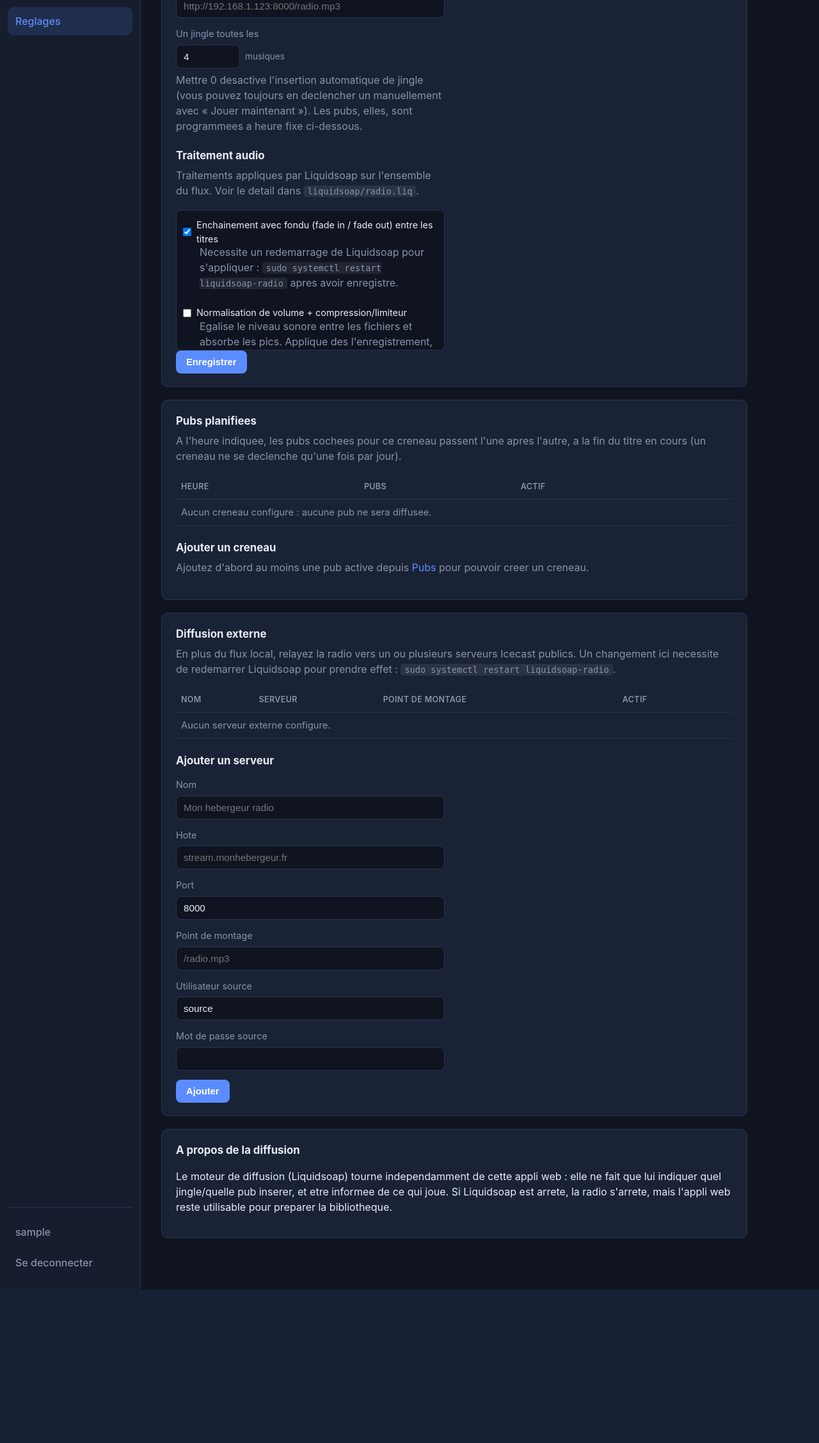
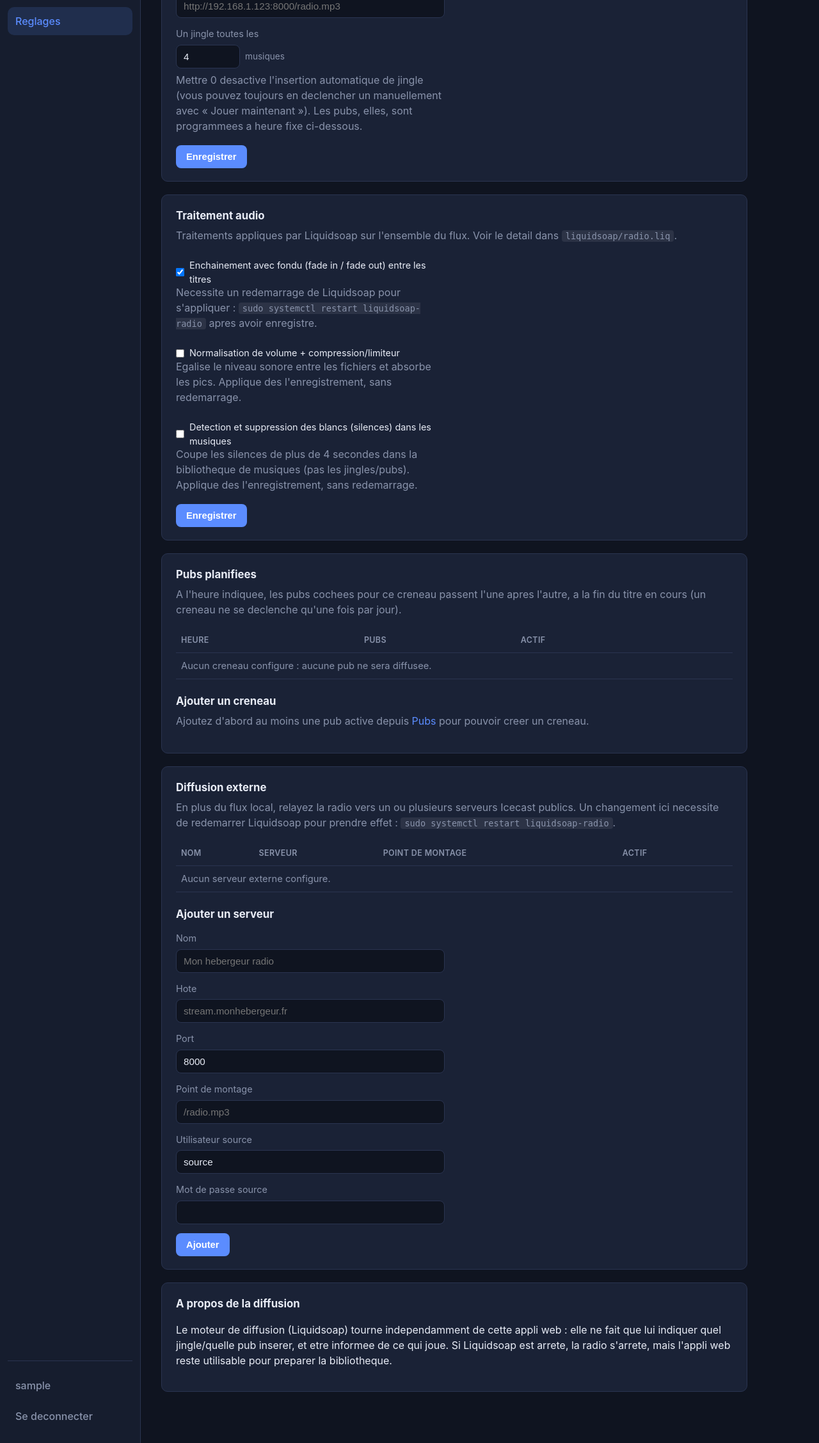
Before and after one commit to LyonelB/BL-WRA, a Flask app: page /reglages in a window 1280 px wide. Shown: the part 257-2513 px from the top of the page at 64% size. Before the commit the page ends 2273 px from the top, so only its background shows below. Run offline with Flask 3, Linux system fonts and the light colour scheme; the visitor is signed in with stand-in values (Sample User, id 1); data comes from the database, SQL or seed files in the repository; data that the repository does not hold is empty; parts of the project's set-up code (start-up, migrations or seed data) failed here and were passed over.

Commit message:
Traitement audio : carte separee, retire l'ascenseur interne

```diff
--- a/app/settings_bp.py
+++ b/app/settings_bp.py
@@ -15,46 +15,15 @@ bp = Blueprint("settings", __name__)
 @login_required
 def reglages():
     if request.method == "POST":
-        try:
-            jingle_every = max(0, int(request.form.get("jingle_every_n_titles", 4)))
-        except ValueError:
-            flash("Valeurs invalides.", "error")
-            return redirect(url_for("settings.reglages"))
+        form_name = request.form.get("form_name", "rotation")
 
-        station_name = request.form.get("station_name", "").strip() or "Ma Webradio"
-        stream_url = request.form.get("stream_url", "").strip()
-        audio_normalize_enabled = "1" if request.form.get("audio_normalize_enabled") else "0"
-        audio_crossfade_enabled = "1" if request.form.get("audio_crossfade_enabled") else "0"
-        audio_blank_removal_enabled = "1" if request.form.get("audio_blank_removal_enabled") else "0"
-
-        database.set_setting("jingle_every_n_titles", jingle_every)
-        database.set_setting("station_name", station_name)
-        database.set_setting("stream_url", stream_url)
-        database.set_setting("audio_normalize_enabled", audio_normalize_enabled)
-        database.set_setting("audio_crossfade_enabled", audio_crossfade_enabled)
-        database.set_setting("audio_blank_removal_enabled", audio_blank_removal_enabled)
-
-        updated_settings = database.get_all_settings()
-        try:
-            liquidsoap_client.write_audio_fx_file(
-                current_app.config["AUDIO_FX_JSON_PATH"], updated_settings
-            )
-        except OSError as exc:
-            flash(f"Reglages enregistres, mais audio_fx.json n'a pas pu etre ecrit : {exc}", "error")
-            return redirect(url_for("settings.reglages"))
-
-        failed = liquidsoap_client.sync_audio_fx(
-            current_app.config["LIQUIDSOAP_API_URL"], updated_settings
-        )
-        if failed:
-            flash(
-                "Reglages enregistres ; Liquidsoap etait injoignable pour appliquer a chaud : "
-                + ", ".join(failed) + " (repris automatiquement a son prochain demarrage).",
-                "error",
-            )
-        else:
-            flash("Reglages enregistres.", "success")
-        return redirect(url_for("settings.reglages"))
+        # Deux <form> distincts sur la page (cartes "Rotation" et "Traitement
+        # audio"), chacun marque par un champ cache "form_name" : on ne
+        # touche que les reglages du formulaire effectivement soumis, pour
+        # ne jamais ecraser l'autre carte avec des valeurs par defaut.
+        if form_name == "audio_fx":
+            return _save_audio_fx()
+        return _save_rotation()
 
     settings = database.get_all_settings()
     liquidsoap_status = liquidsoap_client.ping(current_app.config["LIQUIDSOAP_API_URL"])
@@ -69,3 +38,52 @@ def reglages():
         pub_slots=pub_slots,
         active_pubs=active_pubs,
     )
+
+
+def _save_rotation():
+    try:
+        jingle_every = max(0, int(request.form.get("jingle_every_n_titles", 4)))
+    except ValueError:
+        flash("Valeurs invalides.", "error")
+        return redirect(url_for("settings.reglages"))
+
+    station_name = request.form.get("station_name", "").strip() or "Ma Webradio"
+    stream_url = request.form.get("stream_url", "").strip()
+
+    database.set_setting("jingle_every_n_titles", jingle_every)
+    database.set_setting("station_name", station_name)
+    database.set_setting("stream_url", stream_url)
+    flash("Reglages enregistres.", "success")
+    return redirect(url_for("settings.reglages"))
+
+
+def _save_audio_fx():
+    audio_normalize_enabled = "1" if request.form.get("audio_normalize_enabled") else "0"
+    audio_crossfade_enabled = "1" if request.form.get("audio_crossfade_enabled") else "0"
+    audio_blank_removal_enabled = "1" if request.form.get("audio_blank_removal_enabled") else "0"
+
+    database.set_setting("audio_normalize_enabled", audio_normalize_enabled)
+    database.set_setting("audio_crossfade_enabled", audio_crossfade_enabled)
+    database.set_setting("audio_blank_removal_enabled", audio_blank_removal_enabled)
+
+    updated_settings = database.get_all_settings()
+    try:
+        liquidsoap_client.write_audio_fx_file(
+            current_app.config["AUDIO_FX_JSON_PATH"], updated_settings
+        )
+    except OSError as exc:
+        flash(f"Reglages enregistres, mais audio_fx.json n'a pas pu etre ecrit : {exc}", "error")
+        return redirect(url_for("settings.reglages"))
+
+    failed = liquidsoap_client.sync_audio_fx(
+        current_app.config["LIQUIDSOAP_API_URL"], updated_settings
+    )
+    if failed:
+        flash(
+            "Reglages enregistres ; Liquidsoap etait injoignable pour appliquer a chaud : "
+            + ", ".join(failed) + " (repris automatiquement a son prochain demarrage).",
+            "error",
+        )
+    else:
+        flash("Reglages enregistres.", "success")
+    return redirect(url_for("settings.reglages"))
--- a/app/templates/reglages.html
+++ b/app/templates/reglages.html
@@ -12,6 +12,8 @@
 <section class="card">
   <h2>Rotation</h2>
   <form method="post" class="settings-form">
+    <input type="hidden" name="form_name" value="rotation">
+
     <label>Nom de la station
       <input type="text" name="station_name" value="{{ settings.get('station_name', '') }}">
     </label>
@@ -29,28 +31,34 @@
 
     <p class="hint">Mettre 0 desactive l'insertion automatique de jingle (vous pouvez toujours en declencher un manuellement avec « Jouer maintenant »). Les pubs, elles, sont programmees a heure fixe ci-dessous.</p>
 
-    <h2 style="margin-top: 22px;">Traitement audio</h2>
+    <button type="submit" class="btn btn-primary">Enregistrer</button>
+  </form>
+</section>
+
+<section class="card">
+  <h2>Traitement audio</h2>
   <p class="hint">Traitements appliques par Liquidsoap sur l'ensemble du flux. Voir le detail dans <code>liquidsoap/radio.liq</code>.</p>
 
-    <div class="checkbox-list">
+  <form method="post" class="settings-form">
+    <input type="hidden" name="form_name" value="audio_fx">
+
     <label class="checkbox-list-item">
       <input type="checkbox" name="audio_crossfade_enabled" {{ "checked" if settings.get("audio_crossfade_enabled") == "1" else "" }}>
       Enchainement avec fondu (fade in / fade out) entre les titres
     </label>
-      <p class="hint" style="margin-left: 26px;">Necessite un redemarrage de Liquidsoap pour s'appliquer : <code>sudo systemctl restart liquidsoap-radio</code> apres avoir enregistre.</p>
+    <p class="hint">Necessite un redemarrage de Liquidsoap pour s'appliquer : <code>sudo systemctl restart liquidsoap-radio</code> apres avoir enregistre.</p>
 
     <label class="checkbox-list-item">
       <input type="checkbox" name="audio_normalize_enabled" {{ "checked" if settings.get("audio_normalize_enabled") == "1" else "" }}>
       Normalisation de volume + compression/limiteur
     </label>
-      <p class="hint" style="margin-left: 26px;">Egalise le niveau sonore entre les fichiers et absorbe les pics. Applique des l'enregistrement, sans redemarrage.</p>
+    <p class="hint">Egalise le niveau sonore entre les fichiers et absorbe les pics. Applique des l'enregistrement, sans redemarrage.</p>
 
     <label class="checkbox-list-item">
       <input type="checkbox" name="audio_blank_removal_enabled" {{ "checked" if settings.get("audio_blank_removal_enabled") == "1" else "" }}>
       Detection et suppression des blancs (silences) dans les musiques
     </label>
-      <p class="hint" style="margin-left: 26px;">Coupe les silences de plus de 4 secondes dans la bibliotheque de musiques (pas les jingles/pubs). Applique des l'enregistrement, sans redemarrage.</p>
-    </div>
+    <p class="hint">Coupe les silences de plus de 4 secondes dans la bibliotheque de musiques (pas les jingles/pubs). Applique des l'enregistrement, sans redemarrage.</p>
 
     <button type="submit" class="btn btn-primary">Enregistrer</button>
   </form>
```
Lines whose indentation alone changed are shown as unchanged.
